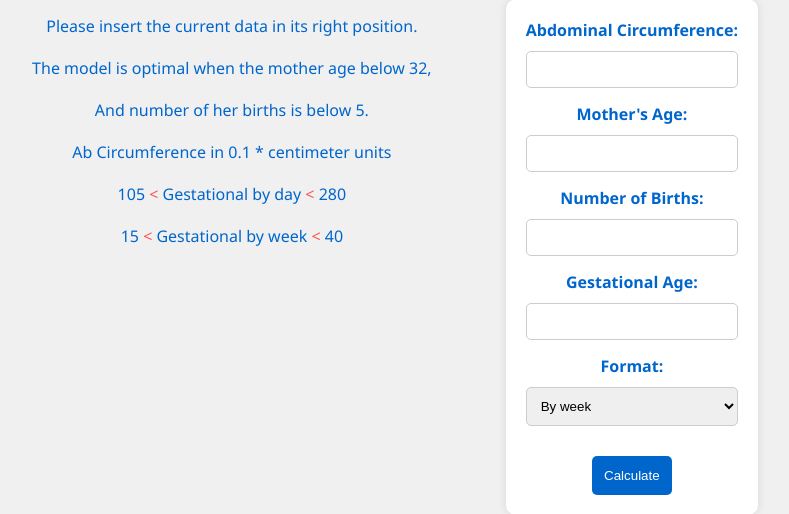
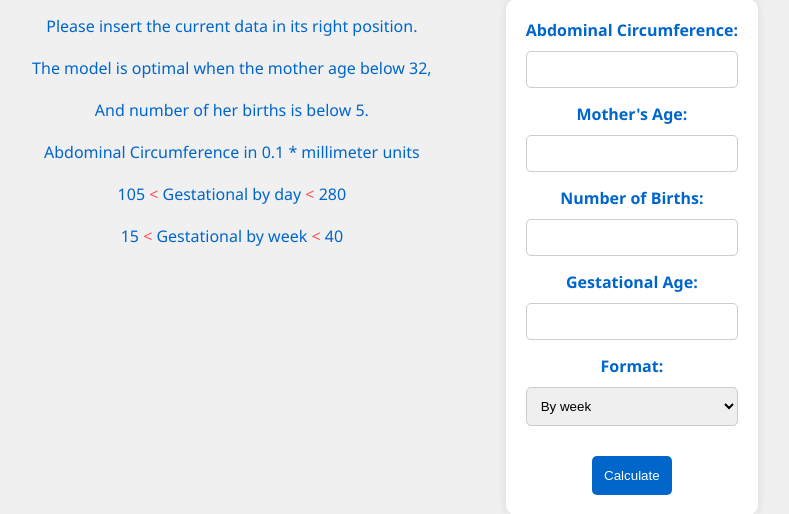
Before and after one commit to benmoyal1/LAB_APP, a Django app: page /Quantiles/ in a window 1280 px wide. Shown: the part 185-699 px from the top of the page, without its empty margins (282-1071 px from the left). Run offline with Django 5.2, Linux system fonts and the light colour scheme.

Commit message:
few regression model constraints changes

```diff
--- a/templates/QuantileCalc.html
+++ b/templates/QuantileCalc.html
@@ -90,7 +90,7 @@
             <p>Please insert the current data in its right position.</p>
             <p>The model is optimal when the mother age below 32,</p>
             <p>And number of her births is below 5.</p>
-            <p>Ab Circumference in 0.1 * centimeter units</p>
+            <p>Abdominal Circumference in 0.1 * millimeter units</p>
             <p>105 <span style="color: #ff5050;">&lt;</span> Gestational by day <span style="color: #ff5050;">&lt;</span> 280</p>
             <p>15 <span style="color: #ff5050;">&lt;</span> Gestational by week <span style="color: #ff5050;">&lt;</span> 40</p>
         {% if Mother_age_suck_warning %}
```
